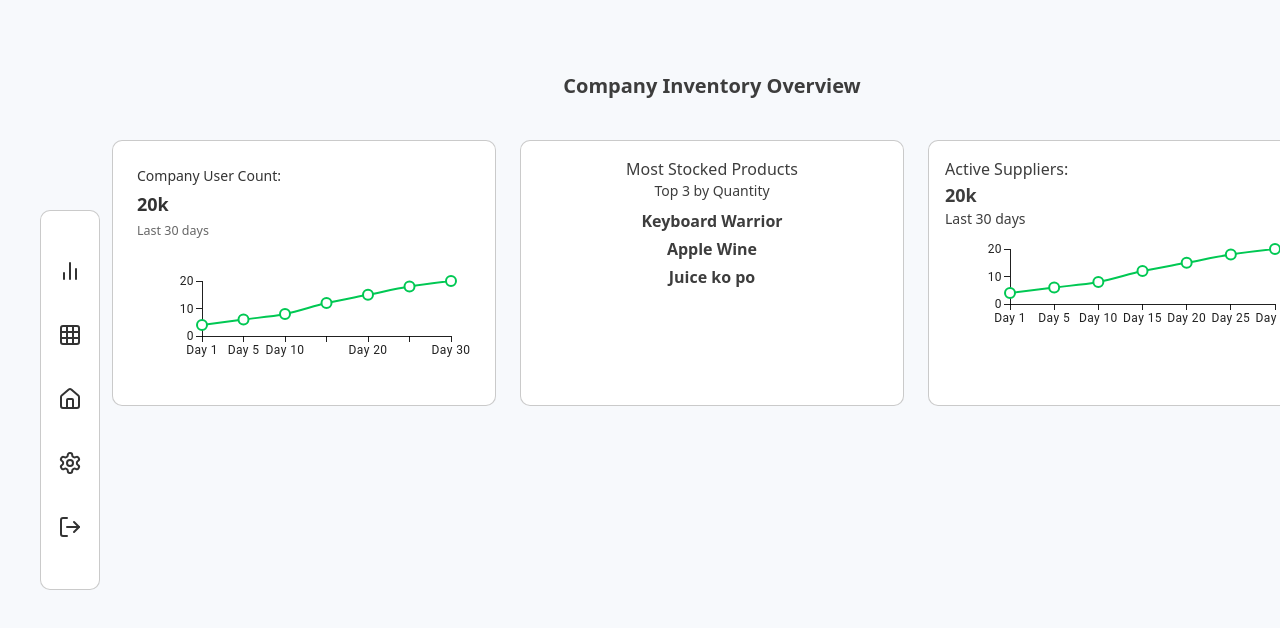
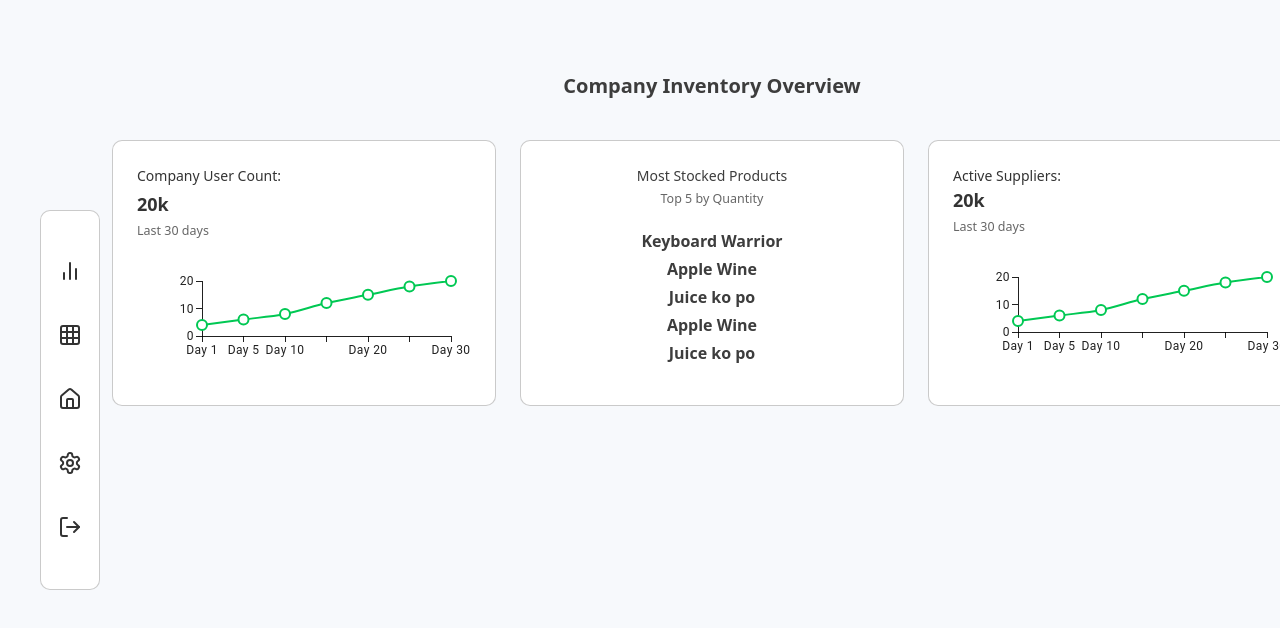
Before and after one commit to JPAVictoria/Stocktopus, a Next.js app: page /pages/dashboard in a window 1280 px wide. Shown: the top 628 px of the page. Built offline with nearby package versions, Linux system fonts and the light colour scheme.

Commit message:
update-commit

```diff
--- a/app/components/InventoryCharts.jsx
+++ b/app/components/InventoryCharts.jsx
@@ -7,26 +7,38 @@ export default function InventoryCharts({ pieData, lineData }) {
       <div className="mt-10 mb-8">
         <div className="grid grid-cols-3 gap-6 w-300 mx-auto">
           <div className="bg-white border border-[#2D2D2D]/25 rounded-lg p-6">
-            <p className="font-regular text-[#333333] text-[14px] mb-1">Company User Count:</p>
+            <p className="font-regular text-[#333333] text-[14px] mb-1">
+              Company User Count:
+            </p>
             <p className="text-lg text-[#333333] font-bold mb-1">20k</p>
-            <p className="text-[#333333]/75 text-[12.5px] font-regular mb-5">Last 30 days</p>
+            <p className="text-[#333333]/75 text-[12.5px] font-regular mb-5">
+              Last 30 days
+            </p>
             <LineChart {...lineData} height={120} colors={["#00C853"]} />
           </div>
 
-          <div className="bg-white p-4  border border-[#2D2D2D]/25 rounded-lg text-center">
-            <p className="font-medium">Most Stocked Products</p>
-            <p className="text-sm">Top 3 by Quantity</p>
-            <ul className="mt-2 space-y-1 font-semibold">
+          <div className="bg-white p-6 border border-[#2D2D2D]/25 rounded-lg text-center">
+            <p className="font-regular text-[14px] text-[#3d3d3d] mb-1">
+              Most Stocked Products
+            </p>
+            <p className="text-[#333333]/75 text-[12.5px]">Top 5 by Quantity</p>
+            <ul className="space-y-1 font-semibold mt-5">
               <li>Keyboard Warrior</li>
+              <li>Apple Wine</li>
+              <li>Juice ko po</li>
               <li>Apple Wine</li>
               <li>Juice ko po</li>
             </ul>
           </div>
 
-          <div className="bg-white p-4  border border-[#2D2D2D]/25 rounded-lg">
-            <p className="font-medium">Active Suppliers:</p>
-            <p className="text-lg font-bold">20k</p>
-            <p className="text-sm">Last 30 days</p>
+          <div className="bg-white p-6 border border-[#2D2D2D]/25 rounded-lg">
+            <p className="font-regular text-[#333333] text-[14px]">
+              Active Suppliers:
+            </p>
+            <p className="text-lg text-[#333333] font-bold mb-1">20k</p>
+            <p className="text-[#333333]/75 text-[12.5px] font-regular mb-5">
+              Last 30 days
+            </p>
             <LineChart {...lineData} height={120} colors={["#00C853"]} />
           </div>
         </div>
```
